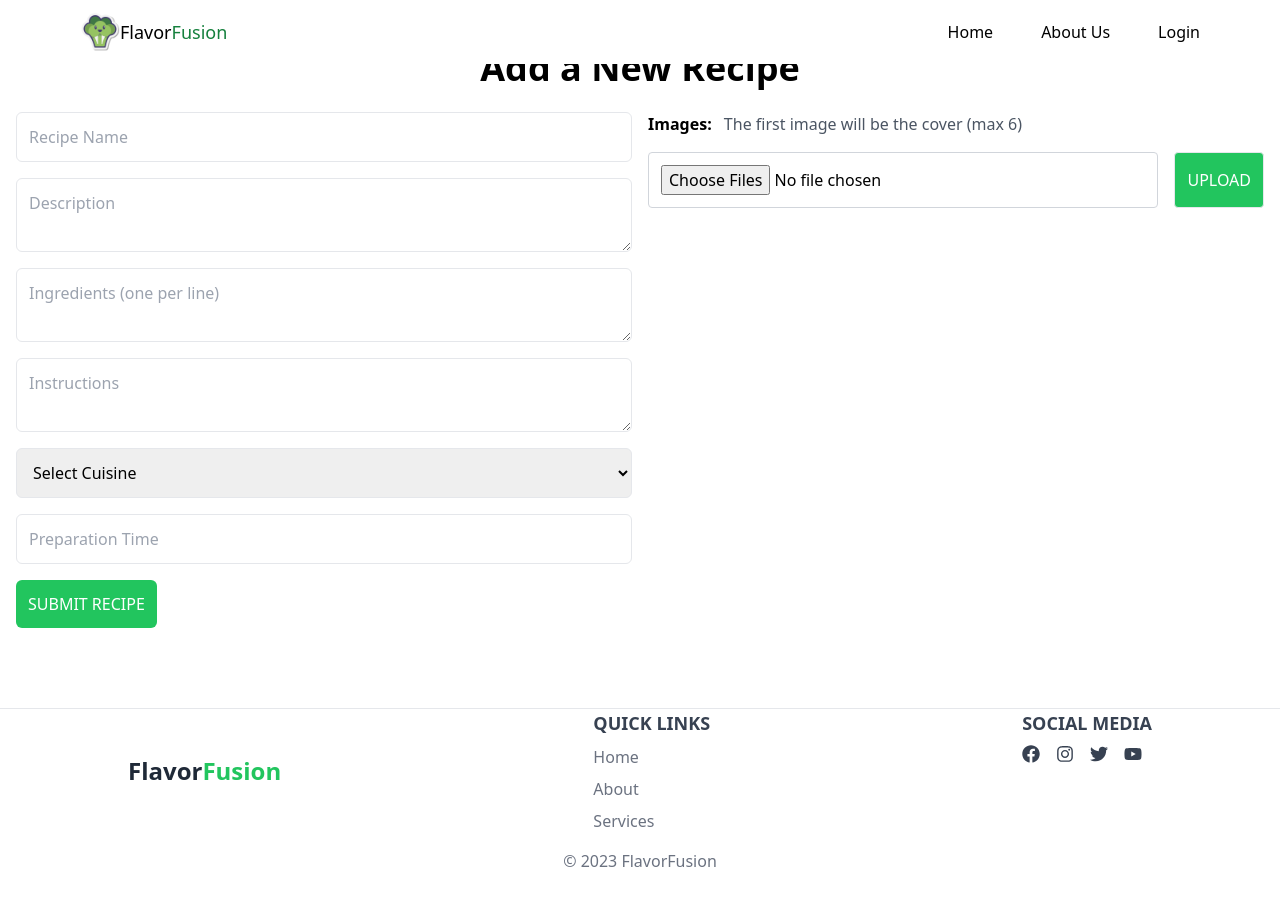
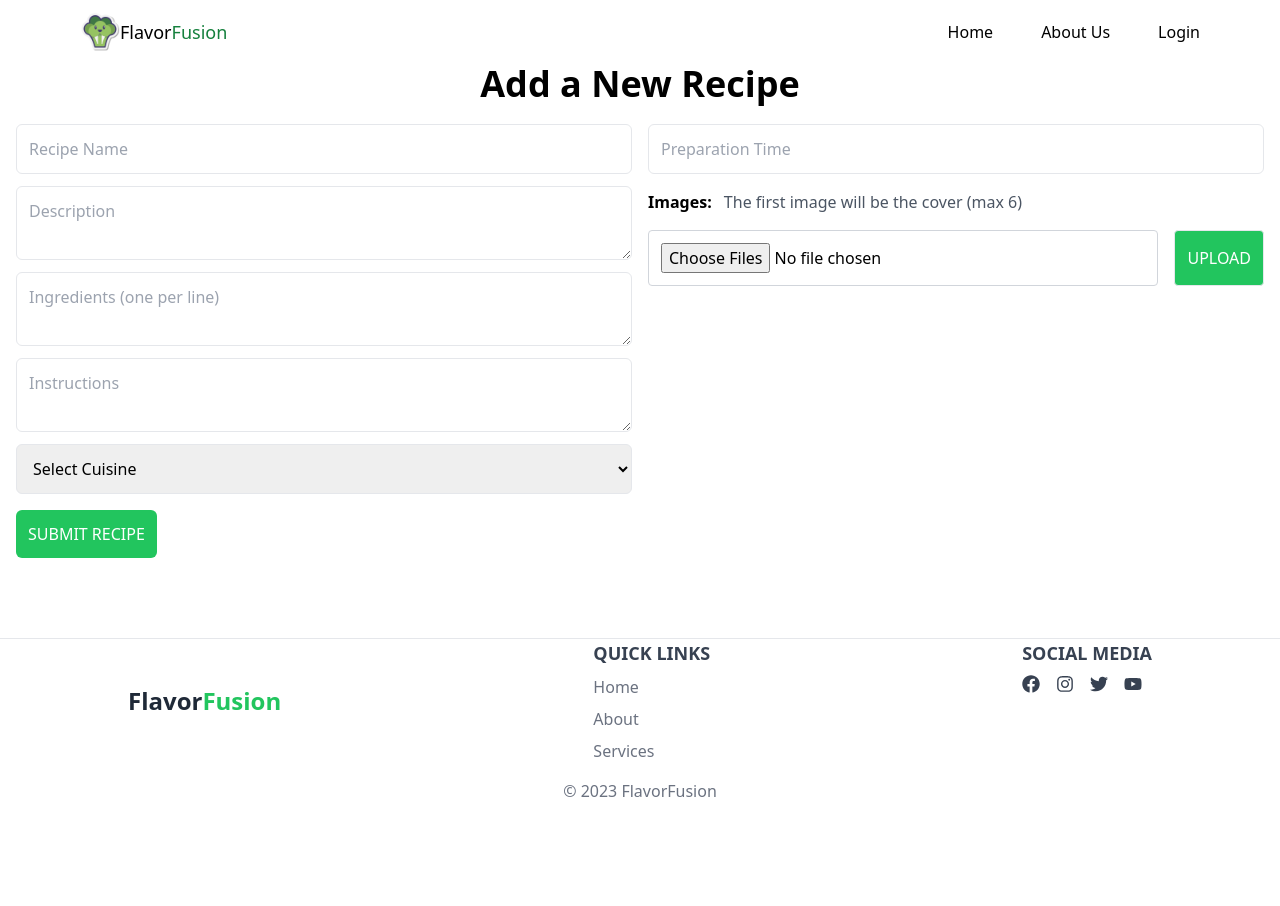
Before and after one commit to shanmugapriya1203/flavor-frontend, a React (Create React App) app: page /add-recipe in a window 1280 px wide. Shown: the top 906 px of the page. After the commit the page ends 883 px from the top, so only its background shows below. Built offline with nearby package versions, Linux system fonts and the light colour scheme.

Commit message:
change some UI

```diff
--- a/src/pages/AddRecipe.js
+++ b/src/pages/AddRecipe.js
@@ -136,14 +136,14 @@ const AddRecipe = () => {
 
   return (
     <main className="container mx-auto p-4">
-      <h1 className="text-4xl font-bold text-center mb-6 text-black-500 mt-8">Add a New Recipe</h1>
-      <form className="grid grid-cols-1 sm:grid-cols-2 gap-4" onSubmit={handleSubmit}>
+      <h1 className="text-4xl font-bold text-center mb-2 text-black-500 mt-12">Add a New Recipe</h1>
+      <form className="grid grid-cols-1 sm:grid-cols-2 gap-4 mt-5" onSubmit={handleSubmit}>
       {error && (
           <div className="bg-red-500 text-white p-3 mb-4 rounded-md">
             {error}
           </div>
         )}
-        <div className="flex flex-col gap-4">
+        <div className="flex flex-col gap-3">
           <input
             type="text"
             placeholder="Recipe Name"
@@ -190,7 +190,11 @@ const AddRecipe = () => {
             <option value="Indian">Indian</option>
           </select>
         </div>
-             <input
+
+        </div>
+        {/* Image Upload */}
+        <div className="flex flex-col gap-4">
+        <input
             type="number"
             placeholder="Preparation Time"
             id="preparationTime"
@@ -198,9 +202,6 @@ const AddRecipe = () => {
             onChange={handleChange}
             value={formData.preparationTime}
           />
-        </div>
-        {/* Image Upload */}
-        <div className="flex flex-col gap-4">
           <p className="font-semibold">
             Images: <span className="font-normal text-gray-600 ml-2">The first image will be the cover (max 6)</span>
           </p>
--- a/src/pages/UpdateRecipe.js
+++ b/src/pages/UpdateRecipe.js
@@ -232,7 +232,11 @@ const UpdateRecipe = () => {
   </select>
 </div>
 
-             <input
+
+        </div>
+        {/* Image Upload */}
+        <div className="flex flex-col gap-3">
+        <input
             type="number"
             placeholder="Preparation Time"
             id="preparationTime"
@@ -240,9 +244,6 @@ const UpdateRecipe = () => {
             onChange={handleChange}
             value={formData.preparationTime}
           />
-        </div>
-        {/* Image Upload */}
-        <div className="flex flex-col gap-4">
           <p className="font-semibold">
             Images: <span className="font-normal text-gray-600 ml-2">The first image will be the cover (max 6)</span>
           </p>
```
